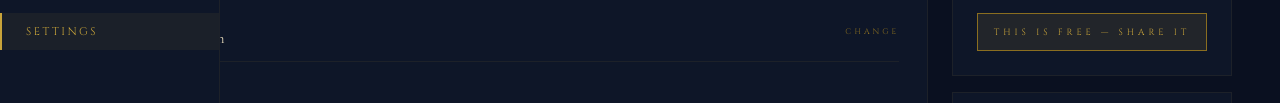
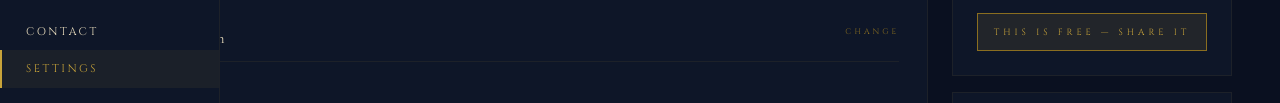
Before and after one commit to gummihurdal/devotion, a plain HTML site: page settings.html in a window 1280 px wide. Shown: the part 286-389 px from the top of the page. Drawn offline with nearby package versions, Linux system fonts and the light colour scheme.

Commit message:
feat: add Contact page/link in settings.html

```diff
--- a/settings.html
+++ b/settings.html
@@ -231,6 +231,7 @@ input[type=range]::-webkit-slider-thumb:hover{background:var(--gold)}
     <a class="sb-link" href="calendar.html">Calendar</a>
     <a class="sb-link" href="archive.html">Archive</a>
     <a class="sb-link" href="blog.html">Blog</a>
+    <a class="sb-link" href="contact.html">Contact</a>
     <a class="sb-link on" href="settings.html">Settings</a>
   </nav>
   <div class="sb-foot"><div class="sb-foot-date" id="sb-date"></div></div>
```
